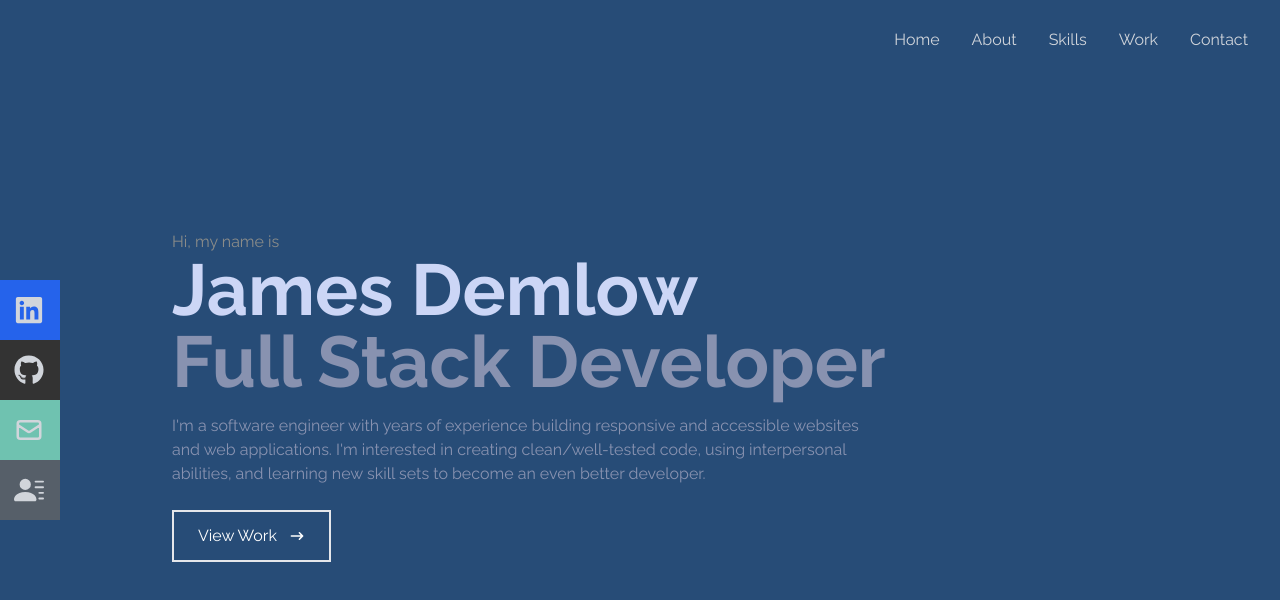
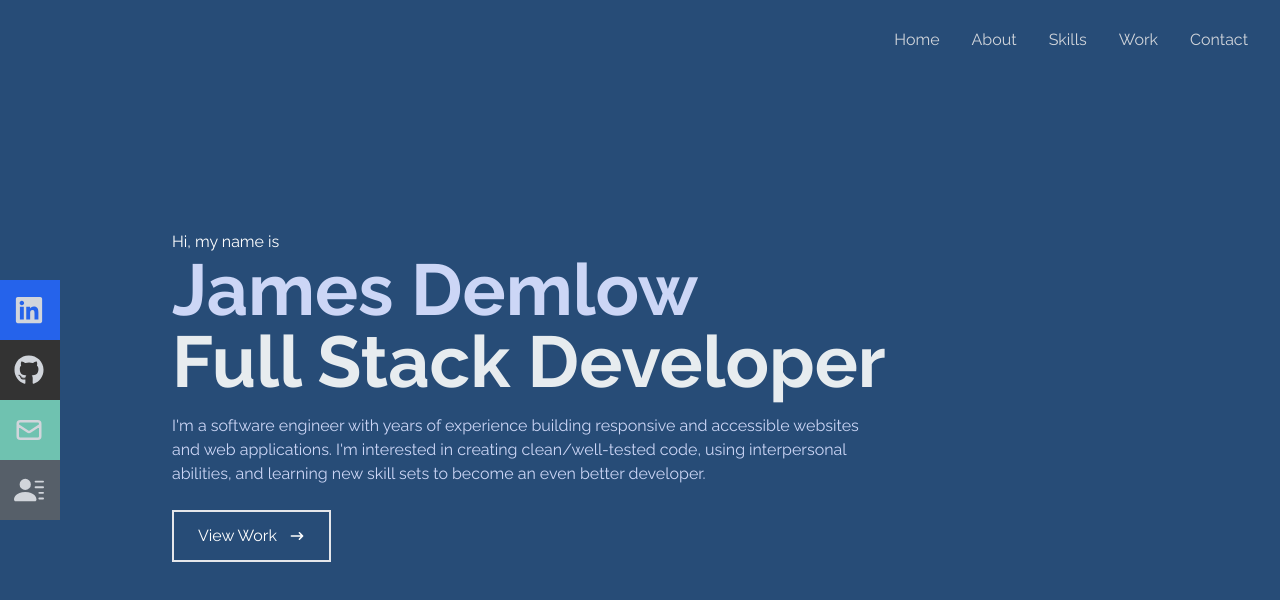
Before and after one commit to JDemlow/react-portfolio, a React (Vite) app: page / in a window 1280 px wide. Shown: the top 600 px of the page. Built offline with nearby package versions, Linux system fonts and the light colour scheme.

Commit message:
adjusted color palette

```diff
--- a/src/components/Home.jsx
+++ b/src/components/Home.jsx
@@ -11,14 +11,14 @@ const Home = () => {
     <div name="home" className="w-full h-screen bg-[--primary-bg]">
       {/* Container */}
       <div className="max-w-[1000px] mx-auto px-8 flex flex-col justify-center h-full">
-        <p className="text-[--primary-text]">Hi, my name is</p>
+        <p className="text-white">Hi, my name is</p>
         <h1 className="text-4xl sm:text-7xl font-bold text-[#ccd6f6]">
           James Demlow
         </h1>
-        <h2 className="text-4xl sm:text-7xl font-bold text-[#8892b0]">
+        <h2 className="text-4xl sm:text-7xl font-bold text-[#e7ecef]">
           Full Stack Developer
         </h2>
-        <p className="text-[#8892b0] py-4 max-w-[700px]">
+        <p className="text-[#ccd6f6] py-4 max-w-[700px]">
           I'm a software engineer with years of experience building responsive
           and accessible websites and web applications. I'm interested in
           creating clean/well-tested code, using interpersonal abilities, and
```
